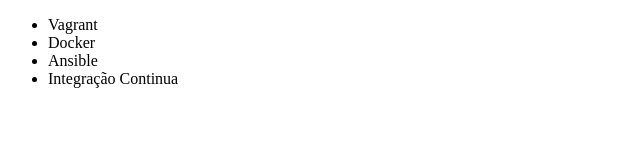
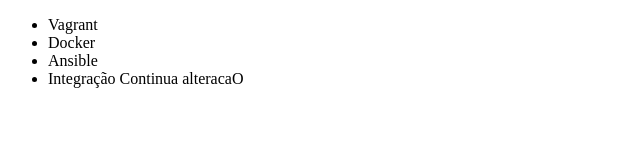
Before and after one commit to fabiolmv/projetoGit, a plain HTML site: page index.html in a window 1280 px wide. Shown: the full height of the page, 0-640 px from the left. Drawn offline with Linux system fonts and the light colour scheme.

Commit message:
Alteracao curso

```diff
--- a/index.html
+++ b/index.html
@@ -9,7 +9,7 @@
         <li>Vagrant</li>
         <li>Docker</li>
         <li>Ansible</li>
-        <li>Integração Continua</li>
+        <li>Integração Continua alteracaO</li>
     </ul>
 </body>
 </html>
```
